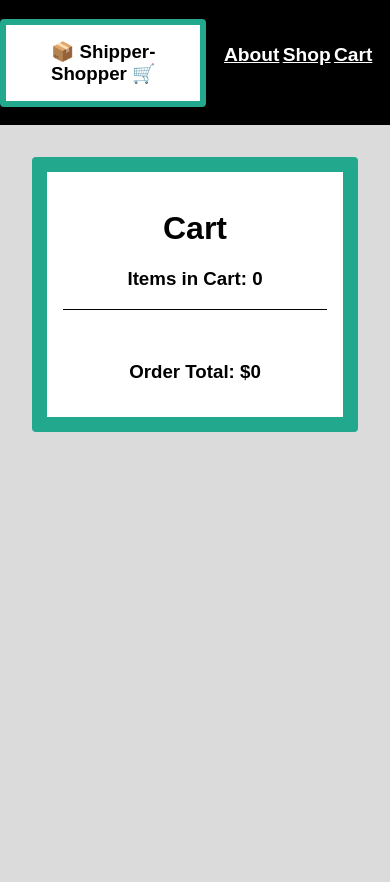
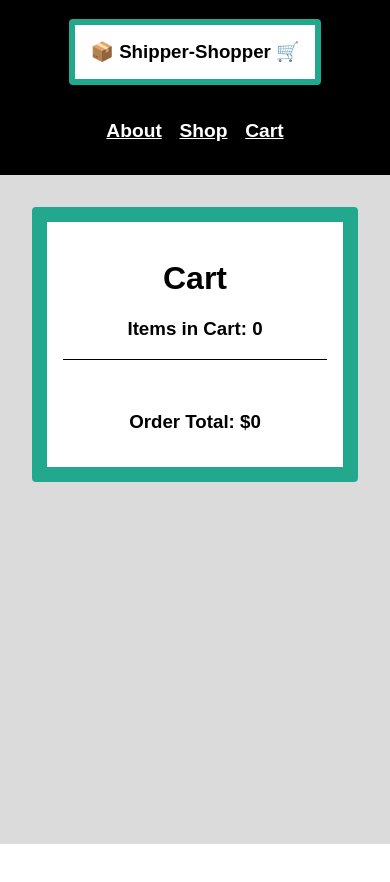
Before and after one commit to mikerachman1/shopping-cart, a React (Create React App) app: page /cart in a window 390 px wide. Shown: the top 882 px of the page. After the commit the page ends 844 px from the top, so only its background shows below. Built offline with nearby package versions, Linux system fonts and the light colour scheme.

Commit message:
media queries added

```diff
--- a/src/components/styles/style.css
+++ b/src/components/styles/style.css
@@ -6,6 +6,10 @@
 body, #root, .App {
   margin: 0;
   height: 100vh;
+}
+
+.App {
+  background-color: #dbdbdb;
 }
 
 /* Nav styles */
@@ -62,7 +66,7 @@ nav > h3 {
   background-color: white;
   border: 15px solid #22a88d;
   border-radius: 4px;
-  margin: 2rem;
+  margin: 4rem;
   padding: 2rem;
   display: flex;
   flex-direction: column;
@@ -179,7 +183,7 @@ nav > h3 {
   background-color: #dbdbdb;
   display: flex;
   justify-content: center;
-  height: 100%;
+  height: max-content;
   padding-bottom: 1rem;
 }
 
@@ -224,3 +228,29 @@ button:hover {
   box-shadow: 4px 4px 0 #000;
   transform: translate(-4px,-4px);
 }
+
+/* Media Queries */
+
+@media (min-width: 1700px) {
+  .about-info, .cart-container {
+    width: 60%;
+  }
+
+  .items {
+    margin: 2rem 14rem;
+  }
+}
+
+@media (max-width: 600px) {
+  nav, .item-container {
+    flex-direction: column;
+  }
+
+  .about-info > img {
+    max-width: 200px;
+  }
+
+  .about-info {
+    margin: 2rem;
+  }
+}
```
